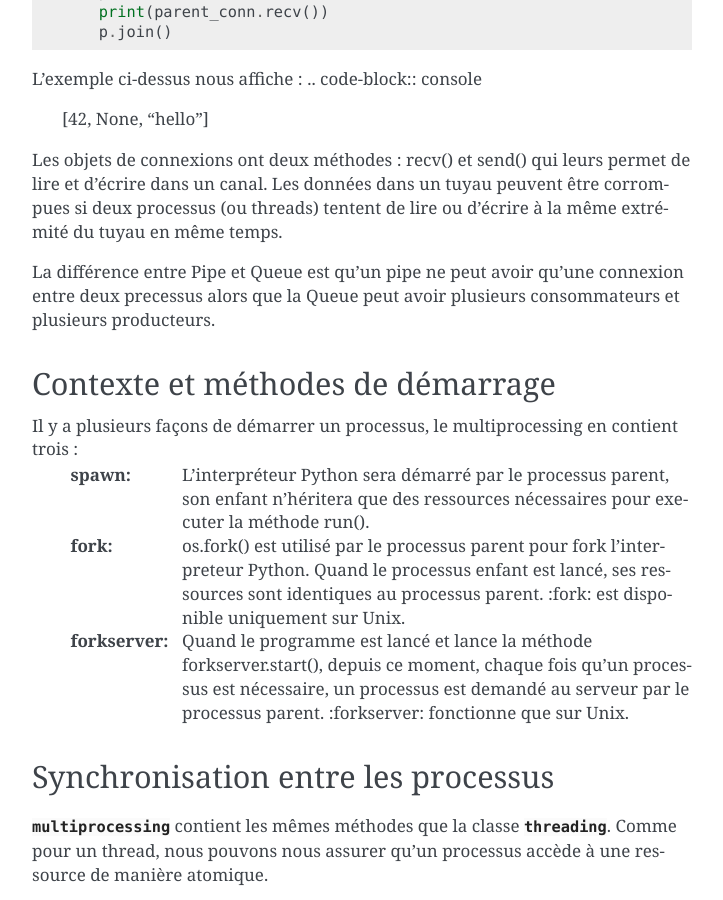
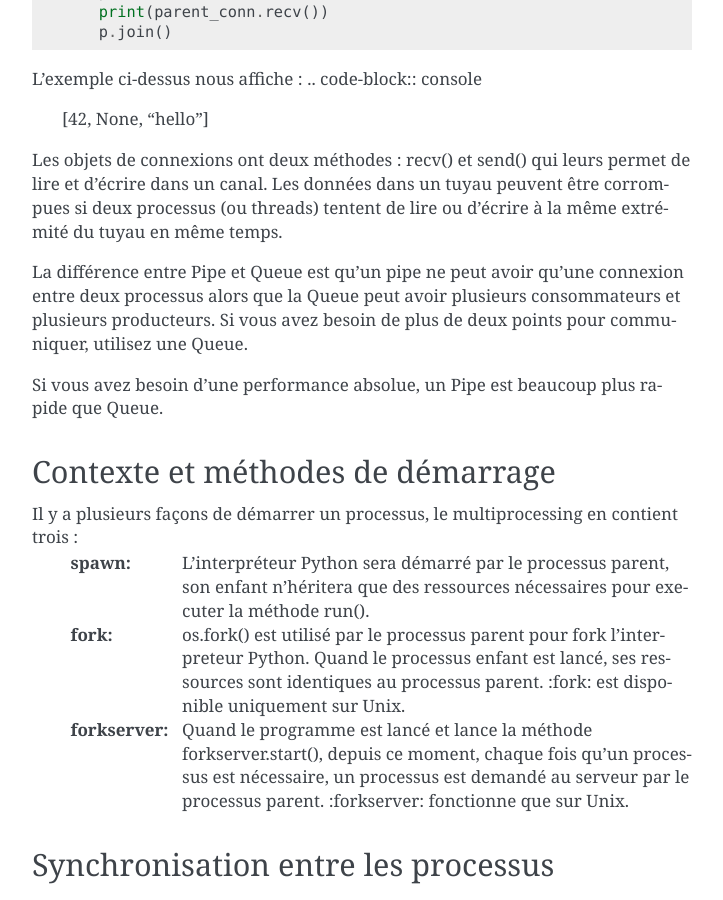
Before and after one commit to HE-Arc/livre-python, a Sphinx documentation site: the page built from source/multiprocessing/index.rst, in a window 1280 px wide and 900 px high, scrolled down 3075 px. Shown: the whole window, without its empty margins (388-1111 px from the left). Built offline with Sphinx 7.4.7, drawn with Linux system fonts in a browser that asks for light colours.

Commit message:
Ajout sur queue et pipe

```diff
--- a/source/multiprocessing/index.rst
+++ b/source/multiprocessing/index.rst
@@ -79,7 +79,10 @@ L'exemple ci-dessus nous affiche :
 Les objets de connexions ont deux méthodes : recv() et  send() qui leurs permet de lire et d'écrire dans un canal.
 Les données dans un tuyau peuvent être corrompues si deux processus (ou threads) tentent de lire ou d'écrire à la même extrémité du tuyau en même temps.
 
-La différence entre Pipe et Queue est qu'un pipe ne peut avoir qu'une connexion entre deux precessus alors que la Queue peut avoir plusieurs consommateurs et plusieurs producteurs.
+La différence entre Pipe et Queue est qu'un pipe ne peut avoir qu'une connexion entre deux processus alors que la Queue peut avoir plusieurs consommateurs et plusieurs producteurs.
+Si vous avez besoin de plus de deux points pour communiquer, utilisez une Queue.
+
+Si vous avez besoin d'une performance absolue, un Pipe est beaucoup plus rapide que Queue.
 
 
 Contexte et méthodes de démarrage
```
